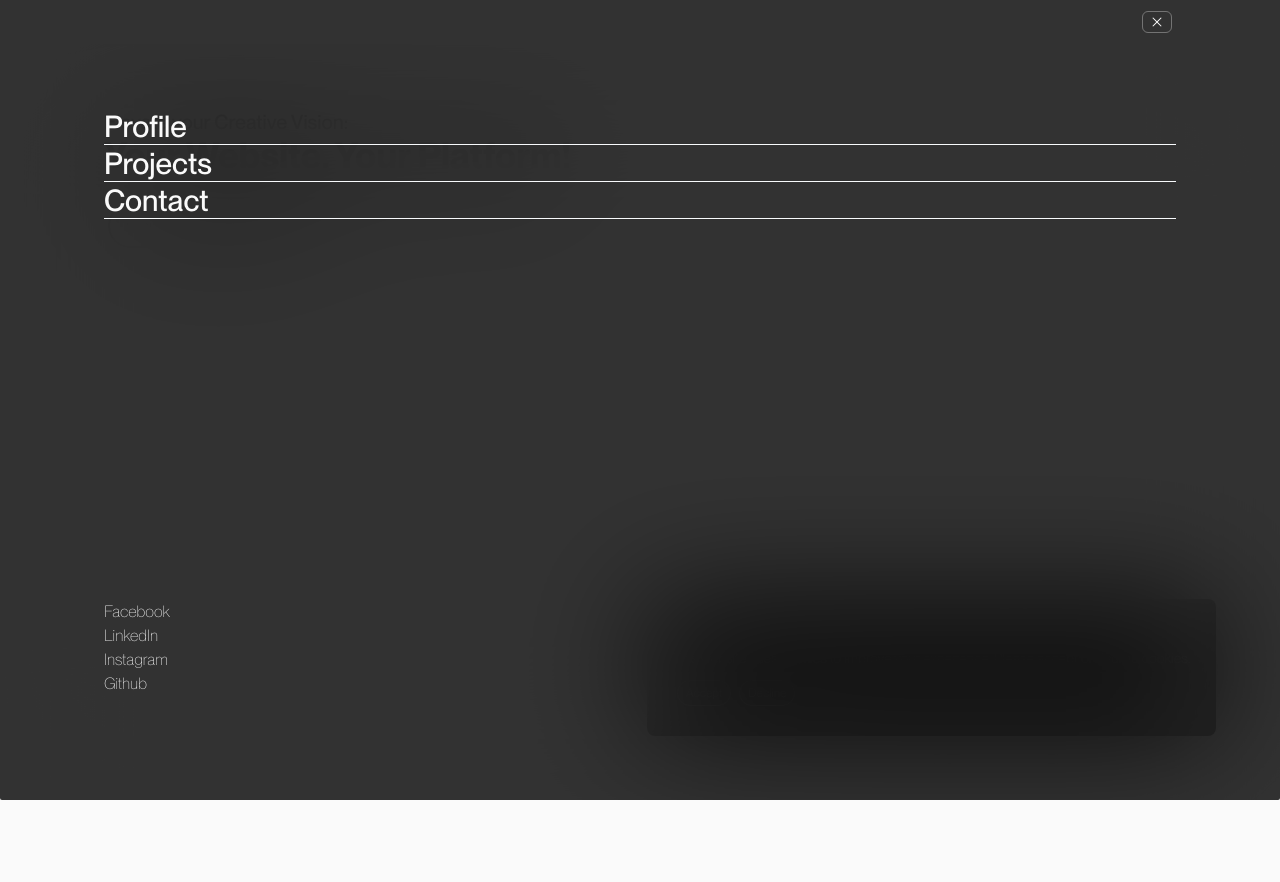
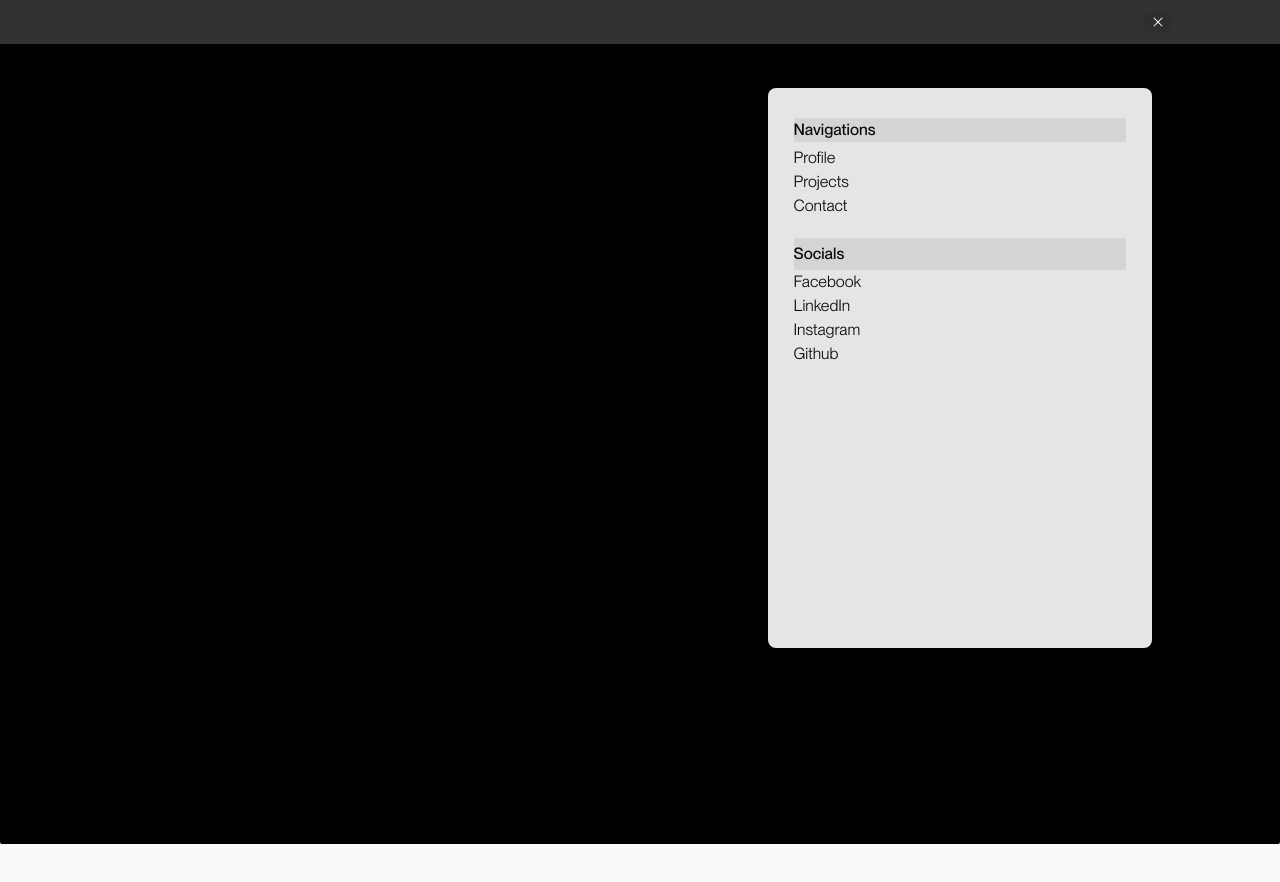
Before and after one commit to roniekun/nextjs-app, a Next.js app: page / in a window 1280 px wide. Both pictures are taken after a click on the button 1157 px from the left and 22 px from the top of the page. Shown: the top 882 px of the page. Built offline with nearby package versions, Linux system fonts and the light colour scheme.

Commit message:
updating ui

```diff
--- a/components/Menu.tsx
+++ b/components/Menu.tsx
@@ -15,7 +15,7 @@ export default function Menu() {
     <div>
       <Button
         size="sm"
-        className="border border-neutral-500 rounded-md hover:shadow-[0_0_10px_3px_rgba(255,255,255,0.7)]"
+        className="bg-neutral-950 bg-opacity-10  hover:border border-none border-neutral-500 rounded-md hover:shadow-[0_0_10px_3px_rgba(255,255,255,0.7)] transition-shadow duration-300"
         handleClick={handleClick}
       >
         {isToggleMenu ? <RiCloseLargeFill /> : <GrMenu />}
--- a/components/Navbar.tsx
+++ b/components/Navbar.tsx
@@ -12,32 +12,43 @@ export default function Navbar() {
   useLayoutEffect(() => {
     if (isToggleMenu) {
       gsap.to(".target", {
-        height: () => `${window.innerHeight - 44}px`,
-        ease: "power2.in",
-        onComplete: () => {
-          gsap.to(".container", { opacity: 1, delay: 0.3 });
-        },
+        display: "flex",
+      });
+      gsap.to(".container", {
+        opacity: 1,
+        duration: 0.1,
+        scale: 1,
       });
     } else {
       gsap.to(".target", {
-        height: 0,
-        ease: "power2.out",
-        onComplete: () => {
-          gsap.to(".container", { opacity: 0 });
-        },
+        display: "none",
+        duration: 0.1,
       });
+      gsap.to(".container", { opacity: 0, duration: 0.1, scale: 0.7 });
     }
   }, [isToggleMenu]);
 
   return (
     <>
-      <nav className="flex rounded-b-sm justify-center bg-opacity-80 backdrop-blur-3xl target w-screen fixed left-0 top-[--header-height] z-30 h-0 bg-black overflow-clip">
-        <Container className="container flex flex-col max-w-[1200px] h-[--hero-height] overflow-hidden opacity-0">
+      <nav
+        className="hidden text-neutral-950 h-screen rounded-b-sm justify-center
+      backdrop-blur-3xl target w-screen fixed left-0 top-[--header-height] z-30  bg-black overflow-clip"
+      >
+        <Container className="rounded-lg md:p-[2vw] container scale-75 absolute top-[--header-height] lg:right-[10vw] right-[5vw] flex flex-col lg:w-[30vw] sm:w-[50vw] w-[70%] h-[70%] overflow-hidden gap-y-5 opacity-0 bg-neutral-200">
           <div>
-            <Links className="text-neutral-50 hover:text-neutral-200 transition-all duration-300 text-3xl font-medium" />
+            <Container className="w-full  p-0 relative bg-neutral-300 rounded-sm">
+              <h1 className=" font-medium my-1">Navigations</h1>
+            </Container>
+
+            <Links className=" hover:text-black transition-all duration-300 text-base " />
           </div>
-          <div className="flex flex-col justify-end flex-1 mb-10">
-            <Social className=" text-neutral-50 text-base font-thin" />
+          <div className="flex flex-col flex-1 ">
+            <Container className="w-full  p-0 relative bg-neutral-300 rounded-sm">
+              <h1 className="w-full relative bg-neutral-300 font-medium my-1">
+                Socials
+              </h1>
+            </Container>
+            <Social className="text-base hover:text-black" />
           </div>
         </Container>
       </nav>
--- a/components/util/links.tsx
+++ b/components/util/links.tsx
@@ -42,7 +42,7 @@ export default function Links({ className }: Props) {
       >
         {item.name}
       </Link>
-      <div className="w-full relative h-[1px] bg-slate-50" />
+      {/* <div className="w-full relative h-[1px] bg-slate-50" /> */}
     </div>
   ));
 
```
